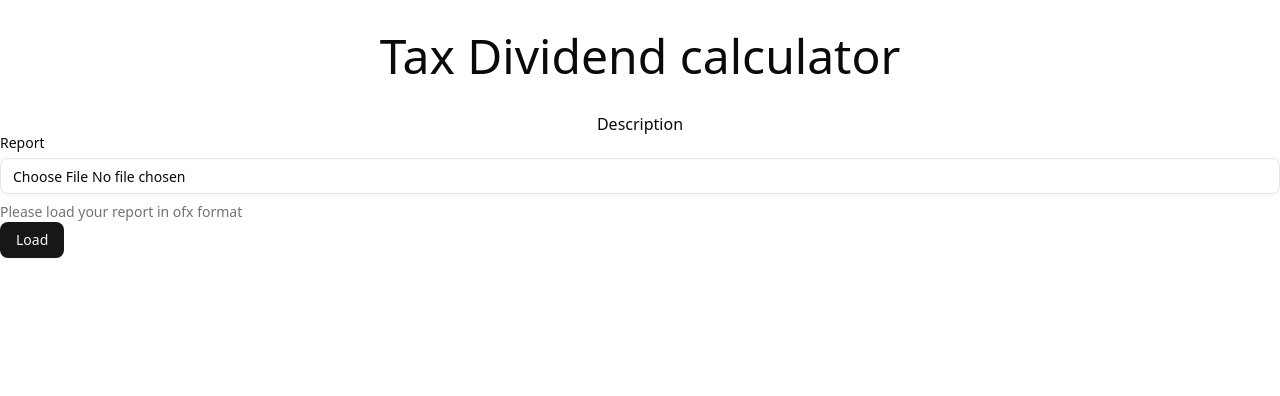
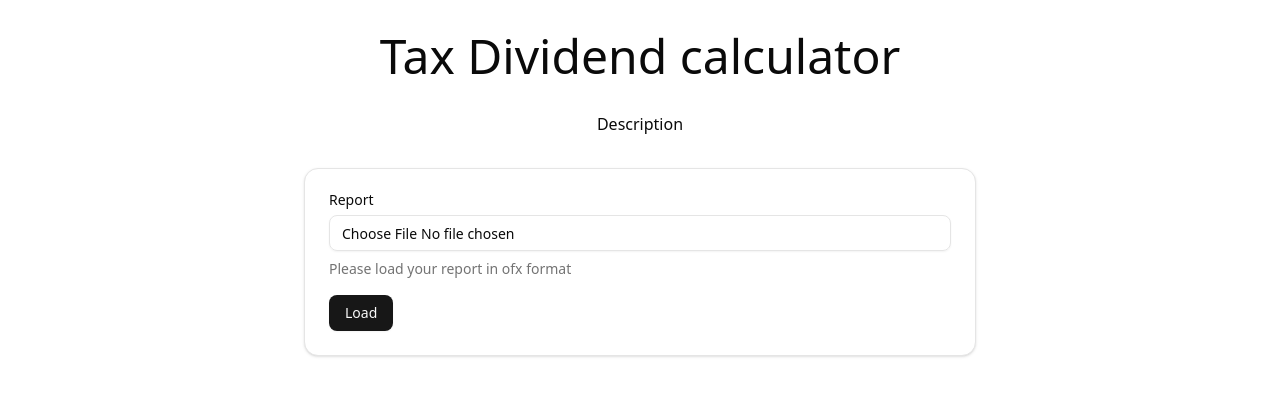
Before and after one commit to AndrewRatnikov/ib-devidends-calc, a React (Vite) app: page / in a window 1280 px wide. Shown: the top 396 px of the page. Built offline with nearby package versions, Linux system fonts and the light colour scheme.

Commit message:
Refactor LoadFileForm to wrap form in Card component for improved layout

```diff
--- a/src/components/LoadFileForm/LoadFileForm.jsx
+++ b/src/components/LoadFileForm/LoadFileForm.jsx
@@ -4,6 +4,7 @@ import { Ofx } from 'ofx-data-extractor';
 import { useForm } from 'react-hook-form';
 
 import { Button } from '../ui/button';
+import { Card, CardContent } from '../ui/card';
 import {
   Form,
   FormControl,
@@ -25,10 +26,19 @@ export default function LoadFileForm() {
   const onSubmit = (data) => {
     Ofx.fromBlob(data.report[0])
       .then((data) => data.toJson())
-      .then((ofx) => console.log(ofx));
+      .then((ofxResponse) => {
+        console.log(ofxResponse);
+
+        // const ofx = new Ofx(ofxResponse);
+
+        // const bankTransferList = ofx.getBankTransferList();
+        // console.log(bankTransferList);
+      });
   };
 
   return (
+    <Card className="w-full max-w-2xl mx-auto mt-8">
+      <CardContent>
         <Form {...form}>
           <form onSubmit={form.handleSubmit(onSubmit)}>
             <FormField
@@ -50,8 +60,12 @@ export default function LoadFileForm() {
               )}
             />
 
-        <Button type="submit">Load</Button>
+            <Button type="submit" className="mt-4">
+              Load
+            </Button>
           </form>
         </Form>
+      </CardContent>
+    </Card>
   );
 }
```
Lines whose indentation alone changed are shown as unchanged.
